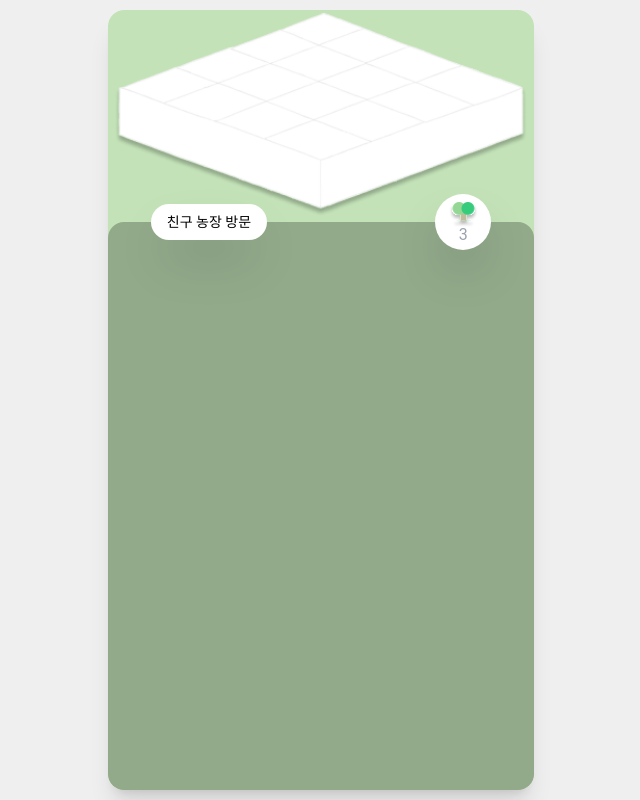
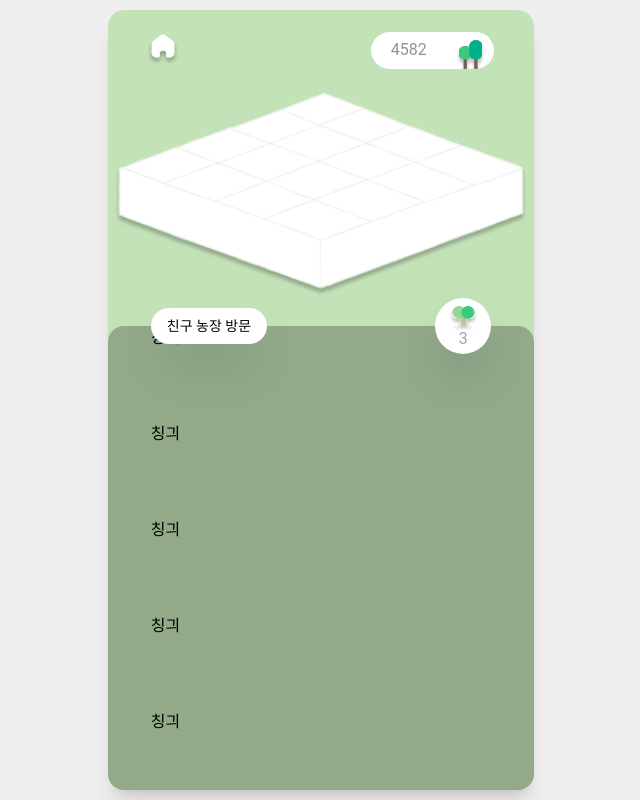
Before and after one commit to kmyobin/Net-Zero_Hackathon, a React (Create React App) app: page /gallery in a window 1280 px wide. Shown: the whole page, without its empty margins (319-959 px from the left). Built offline with nearby package versions, Linux system fonts and the light colour scheme; a web font is replaced by a local one.

Commit message:
UI adjustments

```diff
--- /dev/null
+++ b/src/components/gallery/Friend.jsx
@@ -0,0 +1,5 @@
+import React from "react";
+
+export default function Friend() {
+  return <div className="w-[80%] h-24 mx-auto">칭긔</div>;
+}
--- a/src/components/gallery/Friends.jsx
+++ b/src/components/gallery/Friends.jsx
@@ -1,5 +1,6 @@
 import React from "react";
 import smallTree from "../../assets/images/icons/smallTree_green.svg";
+import Friend from "./Friend";
 
 export default function Friends() {
   return (
@@ -11,6 +12,20 @@ export default function Friends() {
         <img src={smallTree} alt="smallTree" width={"29px"} height={"24px"} />
         <span className="text-gray-400 -mt-1">3</span>
       </div>
+      <div className="overflow-y-scroll">
+        <Friend />
+        <Friend />
+        <Friend />
+        <Friend />
+        <Friend />
+        <Friend />
+        <Friend />
+        <Friend />
+        <Friend />
+        <Friend />
+        <Friend />
+        <Friend />
+      </div>
     </div>
   );
 }
--- a/src/components/gallery/GalleryContent.jsx
+++ b/src/components/gallery/GalleryContent.jsx
@@ -1,11 +1,13 @@
 import React from "react";
 import Friends from "./Friends";
+import Header from "../../layout/Header";
 
 export default function GalleryContent() {
   return (
     <div className="w-full bg-[#C3E2B8]">
-      <div className="flex flex-col">
+      <div className="flex flex-col mb-6">
         {/* 헤더 + 농장 */}
+        <Header />
         <img src={require("../../assets/images/platform.png")} alt="platform" />
       </div>
       <Friends />
```
